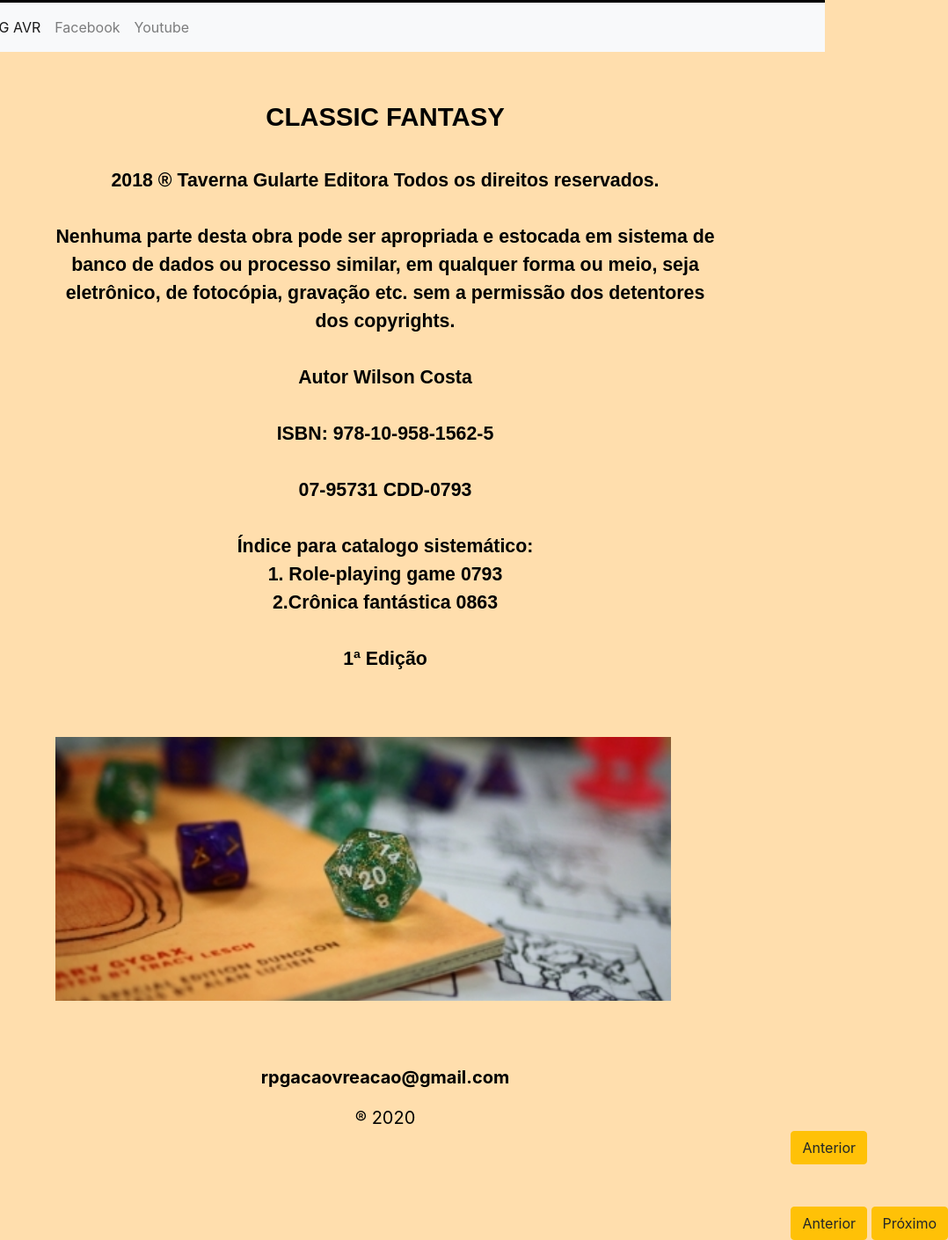
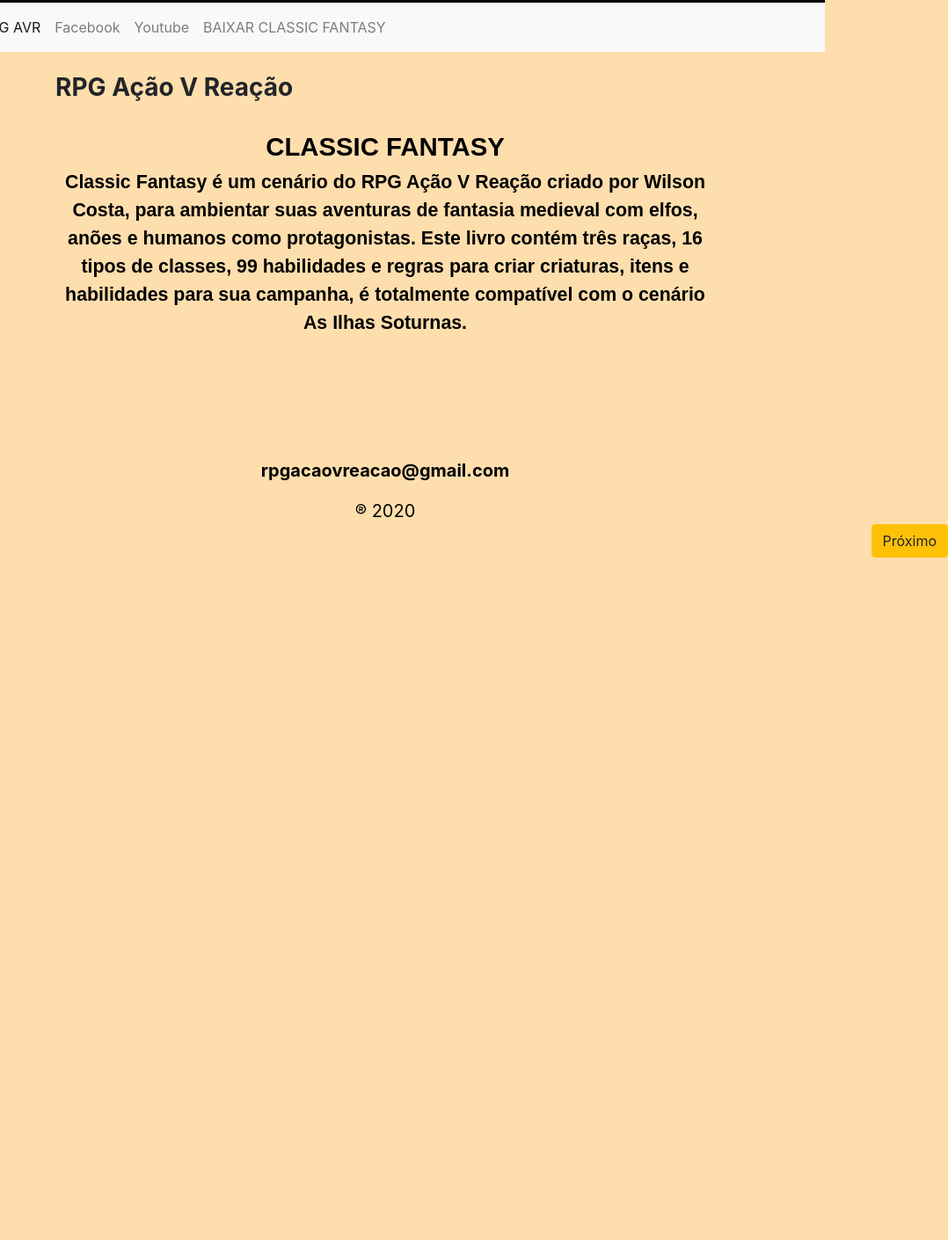
Before and after one commit to ibiamonbroadcast/rpgavr.github.io, a plain HTML site: page página2.html in a window 1280 px wide. Shown: the part 114-1524 px from the top of the page at 88% size, without its empty margins (202-1280 px from the left). After the commit the page ends 800 px from the top, so only its background shows below. Drawn offline with nearby package versions, Linux system fonts and the light colour scheme.

Commit message:
Update página2.html

```diff
--- a/página2.html
+++ b/página2.html
@@ -37,52 +37,31 @@ h4{text-align: center; color: black; font-size: 22pt; font-family: "Arial", Cent
       <a class="nav-item nav-link active" href="#">RPG AVR <span class="sr-only">(Página atual)</span></a>
       <a class="nav-item nav-link" href="https://www.facebook.com/RPGAVR/">Facebook</a>
       <a class="nav-item nav-link" href="https://www.youtube.com/playlist?list=PL7i-9wvYK5ekZiyavjnnqpW13-zO0jwMK">Youtube</a>
+<a class="nav-item nav-link"href="https://drive.google.com/folderview?id=1Xvd49ivyGIQ9t8hc2738CK-ooogPaLce">BAIXAR CLASSIC FANTASY</a>
     </div>
   </div>
 </nav>
 </header>
          </div>
          <br>
-  <div class="texto">  <h3> <strong></strong>
+  <div class="texto">  <h3> <strong>RPG Ação V Reação</strong>
 </h3>
 <br>
 <asside><h4> <strong>CLASSIC FANTASY</strong></h4>
-<p><strong>
-<br>
-2018 ® Taverna Gularte Editora
-Todos os direitos reservados.
-<br><br>
-Nenhuma parte desta obra pode ser apropriada e estocada em sistema de banco de dados ou processo similar, em qualquer forma ou meio, seja eletrônico, de fotocópia, gravação etc. sem a permissão dos detentores dos copyrights.
-<br><br>
-Autor Wilson Costa
-<br><br>
-ISBN: 978-10-958-1562-5
-<br><br>
-07-95731				        CDD-0793
-<br><br>
-Índice para catalogo sistemático:<br>
-1. Role-playing game 0793<br>
-2.Crônica fantástica 0863<br><br>
-1ª Edição <br>
-
-
+<p><strong>Classic Fantasy é um cenário do RPG Ação V Reação criado por Wilson Costa, para ambientar suas aventuras de fantasia medieval com elfos, anões e humanos como protagonistas.
+Este livro contém três raças, 16 tipos de classes, 99 habilidades e regras para criar criaturas, itens e habilidades para sua campanha, é totalmente compatível com o cenário As Ilhas Soturnas.
 </strong></p>
 </p></asside>
  <br>
-<img  src="rpg.png" alt="RPG.">
  <br><br>
 </div>
 </div><br>
 <br>
 <div class="footer">
-<address> <div class= "rodape"><strong>rpgacaovreacao@gmail.com</strong></div></address>® 2020</div></footer></div> <div class="botao">
-<a href="index.html" target="_blank" rel="noopener noreferrer"><button type="button" class="btn btn-warning">Anterior</button>
+<address> <div class= "rodape"><strong>rpgacaovreacao@gmail.com</strong></div></address>® 2020</div></footer></div>
+<div class="botao">
+<a href="página2.html" target="_blank" rel="noopener noreferrer"><button type="button" class="btn btn-warning">Próximo</button></div>
 </a>
-<br><br><br><div class="botao>
-<a href="index.html" target="_blank" rel="noopener noreferrer"><button type="button" class="btn btn-warning">Anterior</button>
-</a>
-<a href="página3.html" target="_blank" rel="noopener noreferrer"><button type="button" class="btn btn-warning">Próximo</button>
-</div>
            <script src="https://code.jquery.com/jquery-3.5.1.slim.min.js" integrity="sha384-DfXdz2htPH0lsSSs5nCTpuj/zy4C+OGpamoFVy38MVBnE+IbbVYUew+OrCXaRkfj" crossorigin="anonymous"></script>
 <script src="https://cdn.jsdelivr.net/npm/popper.js@1.16.1/dist/umd/popper.min.js" integrity="sha384-9/reFTGAW83EW2RDu2S0VKaIzap3H66lZH81PoYlFhbGU+6BZp6G7niu735Sk7lN" crossorigin="anonymous"></script>
 <script src="https://stackpath.bootstrapcdn.com/bootstrap/4.5.2/js/bootstrap.min.js" integrity="sha384-B4gt1jrGC7Jh4AgTPSdUtOBvfO8shuf57BaghqFfPlYxofvL8/KUEfYiJOMMV+rV" crossorigin="anonymous"></script>
```
